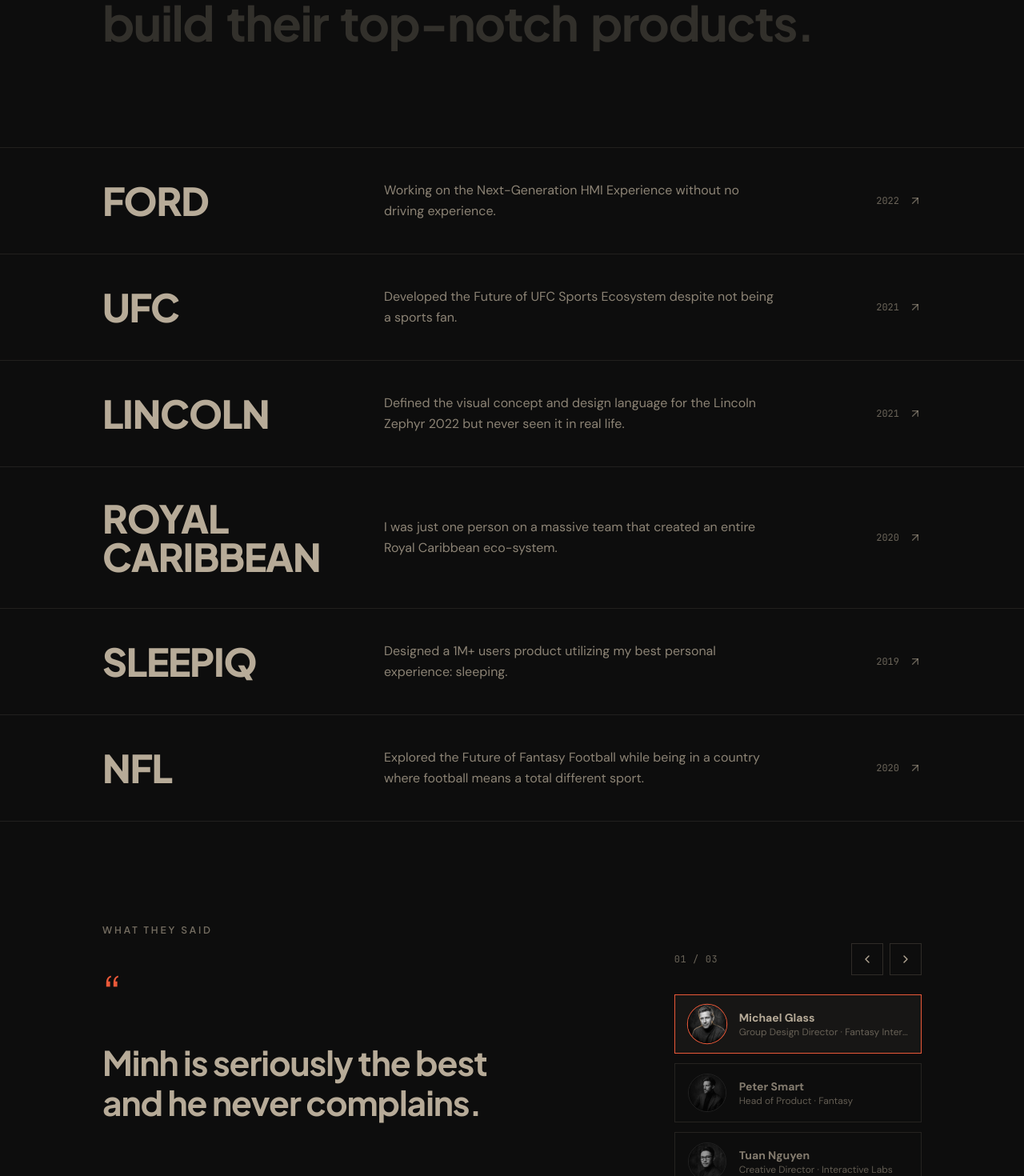
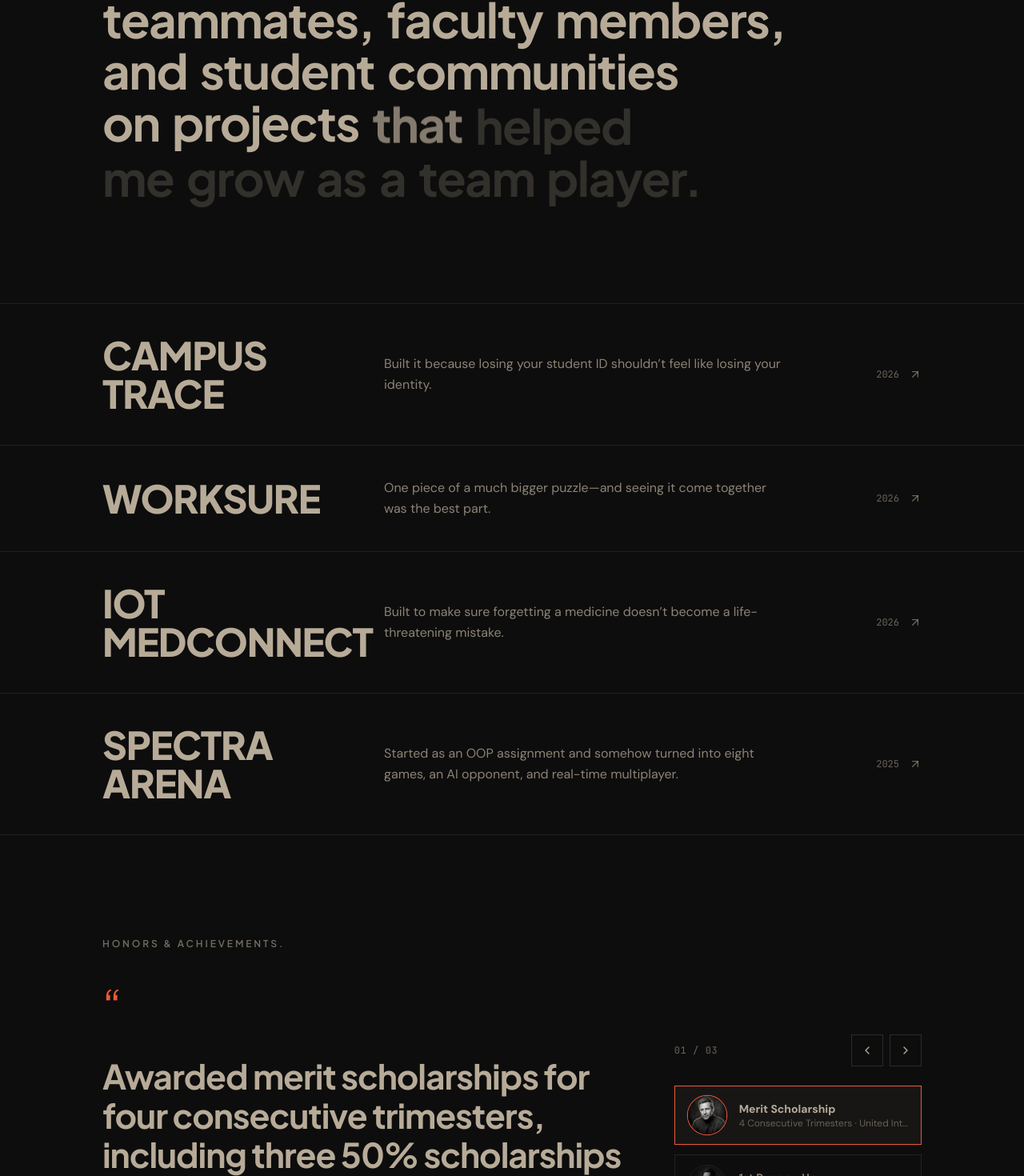
Before and after one commit to Armankabirr/goodshit, a React (Vite) app: page / in a window 1280 px wide. Shown: the part 4319-5789 px from the top of the page at 80% size. Built offline with nearby package versions, Linux system fonts and the light colour scheme.

Commit message:
refactor: update portfolio messaging and projects
Update professional narrative to focus on collaborative experiences and academic projects, and replace placeholder client data with recent development work.

```diff
--- a/src/App.tsx
+++ b/src/App.tsx
@@ -347,10 +347,10 @@ export default function App() {
                 <div className="max-w-[1120px] mx-auto px-6 md:px-12">
                   <div data-mask-text="true" className="w-fit max-w-5xl space-y-8">
                     <h2 className="text-xs uppercase tracking-[0.24em] font-semibold text-[#b7ab98]/60">
-                      Clients
+                      working with teams
                     </h2>
                     <ScrollText
-                      text="I worked with some of the most innovative industry leaders to help build their top-notch products."
+                      text="I've had the opportunity to collaborate with talented teammates, faculty members, and student communities on projects that helped me grow as a team player."
                       className="font-display text-3xl sm:text-5xl md:text-6xl font-bold tracking-[-0.025em] leading-[1.08] text-[#b7ab98]"
                     />
                   </div>
@@ -365,7 +365,7 @@ export default function App() {
                       Clients
                     </p>
                     <p className="font-display text-3xl sm:text-5xl md:text-6xl font-bold tracking-[-0.025em] leading-[1.08] text-[#0d0d0d]">
-                      I was only a small part of a large team. They probably have no idea I exist.
+                     No Fortune 500 clients. Just real people, real teamwork, and lessons that shaped the engineer I'm becoming.
                     </p>
                   </div>
                 </div>
--- a/src/components/TestimonialsSection.tsx
+++ b/src/components/TestimonialsSection.tsx
@@ -40,7 +40,7 @@ export const TestimonialsSection: React.FC<TestimonialsSectionProps> = ({ honest
                 isMaskLayer ? 'text-[#0d0d0d]/70' : 'text-[#b7ab98]/60'
               }`}
             >
-              What They Said
+              Honors & Achievements.
             </h2>
 
             <AnimatePresence mode="wait">
--- a/src/data/portfolioData.ts
+++ b/src/data/portfolioData.ts
@@ -131,136 +131,136 @@ export const EXPERIENCE: ExperienceItem[] = [
 export const CLIENTS: ClientProject[] = [
   {
     id: 'ford',
-    name: 'Ford',
-    honestLine: 'Working on the Next-Generation HMI Experience without no driving experience.',
-    year: '2022',
-    role: 'Design Lead',
-    scope: 'Automotive HMI · In-Vehicle OS · Motion System',
+    name: 'Campus Trace',
+    honestLine: 'Built it because losing your student ID shouldn’t feel like losing your identity.',
+    year: '2026',
+    role: 'Full-Stack Developer',
+    scope: 'Lost & Found Platform · Smart Matching · Student Safety',
     image: '/src/assets/images/work_ford_hmi_1795158519236.jpg',
     caseOverview:
-      'Reimagined the ultra-wide instrument cluster and center-stack Human Machine Interface for next-generation electric and connected Ford vehicles, prioritizing glanceable telemetry and calm night-drive contrast.',
+      'Designed and developed a secure lost-and-found platform for university students, combining intelligent report matching, cloud-based image storage, authentication, and real-time notifications to make recovering lost belongings faster and safer.',
     outcomes: [
-      'Unified cockpit typography and dark-mode luminance across 3 display zones',
-      'Reduced secondary navigation touch depth for key climate and media controls',
-      'Built real-time motion prototypes validated with global engineering teams',
+      'Implemented smart matching between lost and found reports',
+      'Built secure authentication with email verification and password recovery',
+      'Integrated cloud image storage, claim verification, and real-time notifications',
     ],
   },
   {
     id: 'ufc',
-    name: 'UFC',
-    honestLine: 'Developed the Future of UFC Sports Ecosystem despite not being a sports fan.',
-    year: '2021',
-    role: 'Lead Visual & Product Designer',
-    scope: 'Broadcast Ecosystem · Interactive Fight Night · Design Language',
+    name: 'WorkSure',
+    honestLine: 'One piece of a much bigger puzzle—and seeing it come together was the best part.',
+    year: '2026',
+    role: 'Frontend Developer & UI/UX Designer',
+    scope: 'Service Marketplace · Booking System · Team Collaboration',
     image: '/src/assets/images/work_ufc_ecosystem_1795158521161.jpg',
     caseOverview:
-      'Crafted an integrated cross-screen vision connecting live arena broadcast telemetry, real-time strike analytics, and second-screen interactive fight cards into one cohesive product language.',
+      'Contributed to the frontend development of a full-stack service marketplace connecting users with verified professionals. Focused on building responsive interfaces, authentication flows, booking experiences, and dashboard components while collaborating in an agile development team.',
     outcomes: [
-      'Consolidated live bout telemetry, fighter reach metrics, and round pacing',
-      'Created high-contrast arena visual direction built for low-light viewing',
-      'Delivered modular component specs across TV, mobile, and web platforms',
+      'Developed responsive React interfaces for booking, authentication, and user dashboards',
+      'Implemented secure role-based user experiences and modern UI components',
+      'Selected as a Top 10 Software Engineering project at the UIU CSE Project Show',
     ],
   },
   {
     id: 'lincoln',
-    name: 'Lincoln',
+    name: 'IoT MedConnect',
     honestLine:
-      'Defined the visual concept and design language for the Lincoln Zephyr 2022 but never seen it in real life.',
-    year: '2021',
-    role: 'Visual Concept Lead',
-    scope: 'Coast-to-Coast Display · Spatial UI · Luxury Craft',
+      'Built to make sure forgetting a medicine doesn’t become a life-threatening mistake.',
+    year: '2026',
+    role: 'IoT & Embedded Systems Developer',
+    scope: 'Smart Healthcare · IoT Monitoring · Embedded Systems',
     image: '/src/assets/images/work_ford_hmi_1795158519236.jpg',
     caseOverview:
-      'Established the serene sanctuary visual philosophy for the pillar-to-pillar panoramic display inside the 2022 Lincoln Zephyr, pairing warm metallic accents with quiet atmospheric transitions.',
+      'Developed an award-winning IoT healthcare solution that improves medication adherence for elderly patients through automated dispensing, real-time monitoring, and emergency caregiver alerts. The system combines embedded hardware with cloud connectivity to deliver a safer and more reliable medication experience.',
     outcomes: [
-      'Art-directed bespoke ambient drive themes synchronized with cabin lighting',
-      'Designed calm transition choreography across the 27-inch panoramic canvas',
-      'Shipped foundational visual guidelines adopted into production hardware',
+      'Designed a time-controlled smart medicine dispenser with physical access control',
+      'Integrated ESP32, Arduino, GSM calling, sensors, and a real-time caregiver dashboard',
+      'Awarded 1st Runner-Up at the UIU CSE Project Show (Microprocessors & Microcontrollers)',
     ],
   },
   {
     id: 'royal-caribbean',
-    name: 'Royal Caribbean',
+    name: 'Spectra Arena',
     honestLine:
-      'I was just one person on a massive team that created an entire Royal Caribbean eco-system.',
-    year: '2020',
-    role: 'Senior Product Designer',
-    scope: 'Connected Guest Experience · Wayfinding · Mobile Companion',
+      'Started as an OOP assignment and somehow turned into eight games, an AI opponent, and real-time multiplayer.',
+    year: '2025',
+    role: 'Java Developer',
+    scope: 'Game Development · JavaFX · Multiplayer Networking',
     image: '/src/assets/images/work_spatial_product_1795158520948.jpg',
     caseOverview:
-      'Contributed visual systems and interactive booking flows for a multi-touchpoint digital ecosystem spanning pre-trip planning, onboard spatial wayfinding, and stateroom controls.',
+      'Developed a JavaFX-based gaming platform featuring eight classic games within a single application. Built using object-oriented design principles, the platform includes secure user authentication, profile management, AI-powered gameplay, and real-time multiplayer functionality powered by socket programming.',
     outcomes: [
-      'Streamlined excursion scheduling and real-time itinerary visibility',
-      'Harmonized visual patterns across mobile companion and kiosk touchpoints',
-      'Collaborated across distributed multi-disciplinary engineering squads',
+      'Built an extensible JavaFX platform featuring eight fully playable games',
+      'Implemented real-time multiplayer Tic-Tac-Toe using Java Socket Programming',
+      'Awarded 5th Runner-Up at the UIU CSE Project Show (Advanced Object-Oriented Programming)',
     ],
   },
-  {
-    id: 'sleepiq',
-    name: 'SleepIQ',
-    honestLine:
-      'Designed a 1M+ users product utilizing my best personal experience: sleeping.',
-    year: '2019',
-    role: 'Senior Product Designer',
-    scope: 'Wellness App · Biometric Feedback · Hardware Companion',
-    image: '/src/assets/images/work_spatial_product_1795158520948.jpg',
-    caseOverview:
-      'Redesigned the daily sleep-score reflection and smart-bed environmental control experience for over a million sleepers, turning nightly biometric data into calm morning clarity.',
-    outcomes: [
-      'Simplified dual-zone firmness and temperature controls to single-tap gestures',
-      'Replaced dense biometric tables with scannable morning recovery narratives',
-      'Elevated daily active engagement across iOS and Android companion apps',
-    ],
-  },
-  {
-    id: 'nfl',
-    name: 'NFL',
-    honestLine:
-      'Explored the Future of Fantasy Football while being in a country where football means a total different sport.',
-    year: '2020',
-    role: 'Lead Concept Designer',
-    scope: 'Future Vision · Interactive Fantasy · Sports Telemetry',
-    image: '/src/assets/images/work_ufc_ecosystem_1795158521161.jpg',
-    caseOverview:
-      'Envisioned a next-generation fantasy league experience combining live match momentum, instant roster trade simulations, and social game-day rituals for modern fans.',
-    outcomes: [
-      'Prototyped dynamic player cards reacting to live play-by-play probability',
-      'Designed friction-free draft room and Sunday matchup dashboards',
-      'Validated high-energy dark-mode visual hierarchy for multi-hour sessions',
-    ],
-  },
+  // {
+  //   id: 'sleepiq',
+  //   name: 'SleepIQ',
+  //   honestLine:
+  //     'Designed a 1M+ users product utilizing my best personal experience: sleeping.',
+  //   year: '2019',
+  //   role: 'Senior Product Designer',
+  //   scope: 'Wellness App · Biometric Feedback · Hardware Companion',
+  //   image: '/src/assets/images/work_spatial_product_1795158520948.jpg',
+  //   caseOverview:
+  //     'Redesigned the daily sleep-score reflection and smart-bed environmental control experience for over a million sleepers, turning nightly biometric data into calm morning clarity.',
+  //   outcomes: [
+  //     'Simplified dual-zone firmness and temperature controls to single-tap gestures',
+  //     'Replaced dense biometric tables with scannable morning recovery narratives',
+  //     'Elevated daily active engagement across iOS and Android companion apps',
+  //   ],
+  // },
+  // {
+  //   id: 'nfl',
+  //   name: 'NFL',
+  //   honestLine:
+  //     'Explored the Future of Fantasy Football while being in a country where football means a total different sport.',
+  //   year: '2020',
+  //   role: 'Lead Concept Designer',
+  //   scope: 'Future Vision · Interactive Fantasy · Sports Telemetry',
+  //   image: '/src/assets/images/work_ufc_ecosystem_1795158521161.jpg',
+  //   caseOverview:
+  //     'Envisioned a next-generation fantasy league experience combining live match momentum, instant roster trade simulations, and social game-day rituals for modern fans.',
+  //   outcomes: [
+  //     'Prototyped dynamic player cards reacting to live play-by-play probability',
+  //     'Designed friction-free draft room and Sunday matchup dashboards',
+  //     'Validated high-energy dark-mode visual hierarchy for multi-hour sessions',
+  //   ],
+  // },
 ];
 
 export const TESTIMONIALS: TestimonialItem[] = [
   {
     id: 'michael',
-    name: 'Michael Glass',
-    role: 'Group Design Director',
-    company: 'Fantasy Interactive',
-    initials: 'MG',
+    name: 'Merit Scholarship',
+    role: '4 Consecutive Trimesters',
+    company: 'United International University',
+    initials: 'MS',
     avatar: '/src/assets/images/avatar_michael_gough_1795159728875.jpg',
-    quote: 'Minh is seriously the best and he never complains.',
-    honestQuote: "He's terrible, but it's his birthday so I'd say something nice.",
+    quote: 'Awarded merit scholarships for four consecutive trimesters, including three 50% scholarships and one 25% scholarship, for consistently ranking among the university’s top-performing students.',
+    honestQuote: "My GPA survived every semester. Honestly, I'm still impressed.",
   },
   {
     id: 'peter',
-    name: 'Peter Smart',
-    role: 'Head of Product',
-    company: 'Fantasy',
-    initials: 'PS',
+    name: '1st Runner-Up',
+    role: 'Microprocessors & Microcontrollers',
+    company: 'UIU CSE Project Show',
+    initials: '1R',
     avatar: '/src/assets/images/avatar_peter_smart_1795159728848.jpg',
-    quote: 'This looks amazing. Great work!',
-    honestQuote: "I didn't even open the Figma link, I just saw the thumbnail.",
+    quote: 'IoT MedConnect received 1st Runner-Up for developing a smart healthcare solution that improves medication adherence for elderly patients.',
+    honestQuote: "Built to solve a real problem—not just to earn a grade.",
   },
   {
     id: 'tuan',
-    name: 'Tuan Nguyen',
-    role: 'Creative Director',
-    company: 'Interactive Labs',
-    initials: 'TN',
+    name: '5th Runner-Up',
+    role: 'Advanced Object-Oriented Programming',
+    company: 'UIU CSE Project Show',
+    initials: '5R',
     avatar: '/src/assets/images/avatar_tuan_nguyen_1795159728382.jpg',
-    quote: 'Working with Minh elevated our entire studio craft in motion, 3D, and product design.',
+    quote: 'Spectra Arena was recognized for combining object-oriented design, AI gameplay, and real-time multiplayer using socket programming.',
     honestQuote:
-      'He spent half the sprint complaining about feedback, then delivered the best work anyway.',
+      'Eight games, countless bugs, and one unforgettable semester.',
   },
 ];
```
